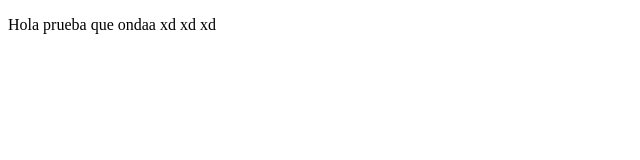
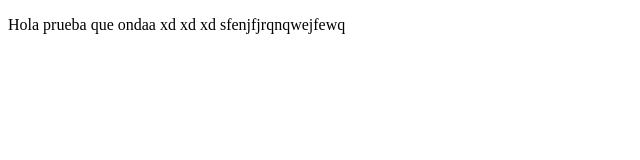
Before and after one commit to PedroSpinozzi/proyectoDemoCursoPrework, a plain HTML site: page index.html in a window 1280 px wide. Shown: the whole page, without its empty margins (0-640 px from the left). Drawn offline with Linux system fonts and the light colour scheme.

Commit message:
cambios agregamos algo

```diff
--- a/index.html
+++ b/index.html
@@ -9,7 +9,7 @@
 <body>
     <p>
         Hola prueba que ondaa
-        xd xd xd
+        xd xd xd sfenjfjrqnqwejfewq
     </p>
 
 </body>
```
